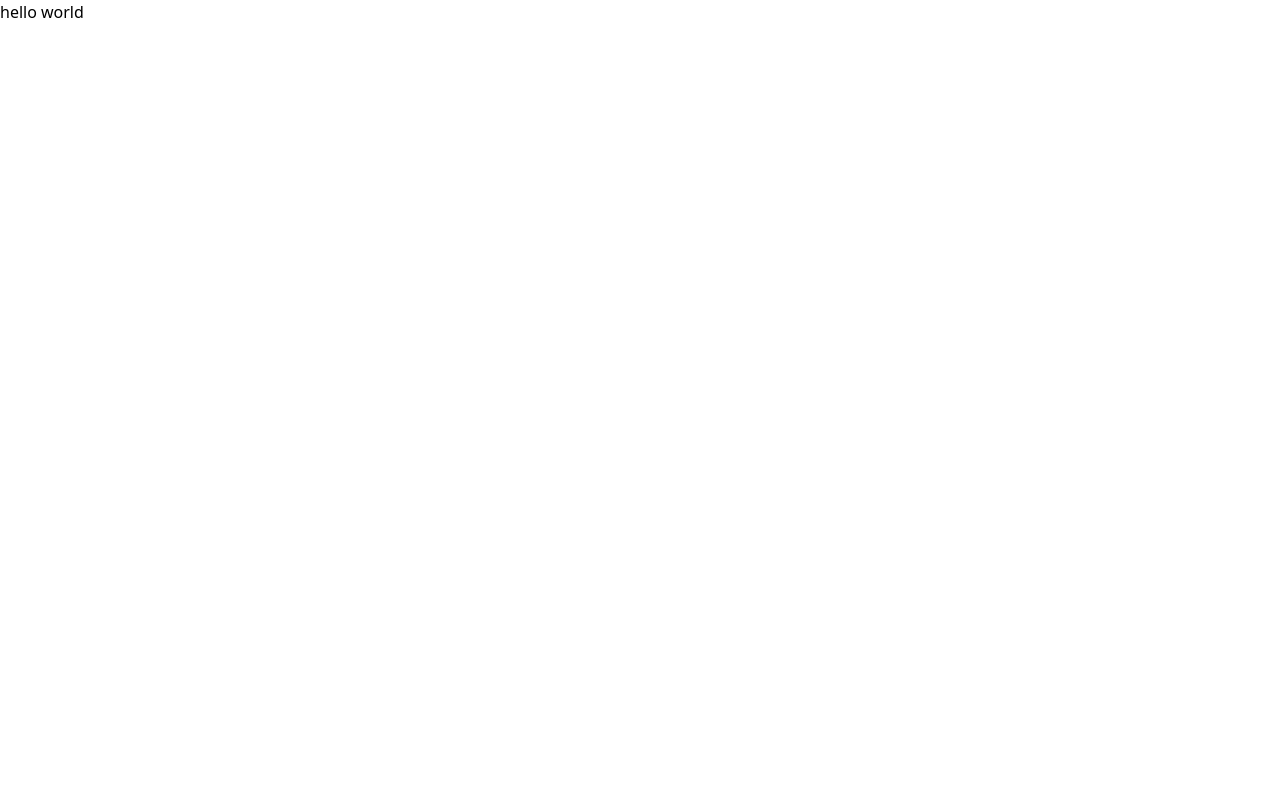
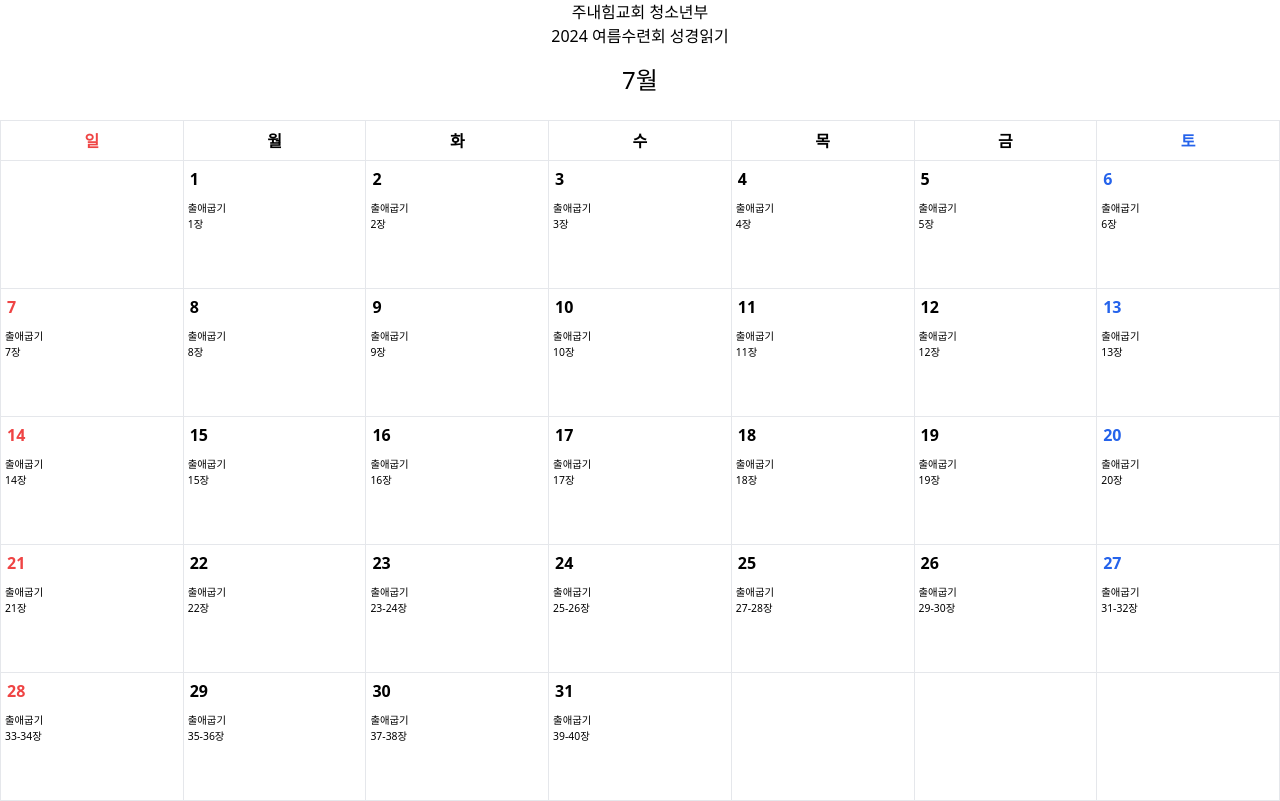
Before and after one commit to paulcjy/daily-bible, a Next.js app: page / in a window 1280 px wide. Built offline with nearby package versions, Linux system fonts and the light colour scheme.

Commit message:
feat: add calendar component

```diff
--- a/app/page.tsx
+++ b/app/page.tsx
@@ -1,5 +1,16 @@
-import Image from "next/image";
+import { Calendar } from "@/components/Calendar";
 
 export default function Home() {
-  return 'hello world';
+  return (
+    <div className="h-screen">
+      <div className="h-[8vh] text-center align-middle">
+        <p>주내힘교회 청소년부</p>
+        <p>2024 여름수련회 성경읽기</p>
+      </div>
+      <div className="h-[7vh] text-2xl text-center align-middle">7월</div>
+      <div className="h-[85vh]">
+        <Calendar />
+      </div>
+    </div>
+  )
 }
--- /dev/null
+++ b/components/Calendar.tsx
@@ -0,0 +1,51 @@
+import Link from "next/link";
+
+export const Calendar = () => {
+  const header = ['일', '월', '화', '수', '목', '금', '토']
+  const july = Array.from(Array(5), () => Array(7).fill(0))
+  const julyStartIdx = 1;
+  const julyDays = 31;
+  for (let i = julyStartIdx, day = 1; day <= julyDays; i++, day++) july[Math.floor(i / 7)][i % 7] = day
+
+  const exodus = [null, '1', '2', '3', '4', '5', '6', '7', '8', '9', '10', '11', '12', '13', '14', '15', '16', '17', '18', '19', '20', '21', '22', '23-24', '25-26', '27-28', '29-30', '31-32', '33-34', '35-36', '37-38', '39-40']
+
+  const setDayColor = (idx: number) => `${idx === 0 ? 'text-red-500' : ''} ${idx === 6 ? 'text-blue-600' : ''}`
+
+  return (
+    <div className="display-table border-collapse h-[85vh] w-screen">
+      <div className="table-header-group h-[5vh]">
+        <div className="table-row">
+          {header.map((day, i) => (
+            <div key={i} className={`w-[15vw] table-cell border text-center font-bold align-middle ${setDayColor(i)}`}>{day}</div>
+          ))}
+        </div>
+      </div>
+      <div className="table-row-group h-[80vh]">
+        {july.map((row, i) => (
+          <div key={i} className="table-row">
+            {row.map((day, i) => (
+              <Link key={i} href={day ? `/${day}` : '#'} className="table-cell border h-[16vh]">
+                {day ?
+                  <div>
+                    <div className={`p-1.5 font-bold ${setDayColor(i)}`}>{day}</div>
+                    <div className="p-1 text-[0.65rem]">
+                      <p>출애굽기</p>
+                      <p>{exodus[day]}장</p>
+                    </div>
+                  </div> :
+                  null}
+              </Link>
+            ))}
+          </div>
+        ))}
+      </div>
+    </div>
+  )
+}
+
+// (
+//   <div key={i} className="table-cell border w-20 p-1 h-[16vh]">{col ? col : ''}
+//     {col ?
+//       <div className="border w-full text-center">{`출애굽기 ${col}장`}</div> : null}
+//   </div>
+// )
```
